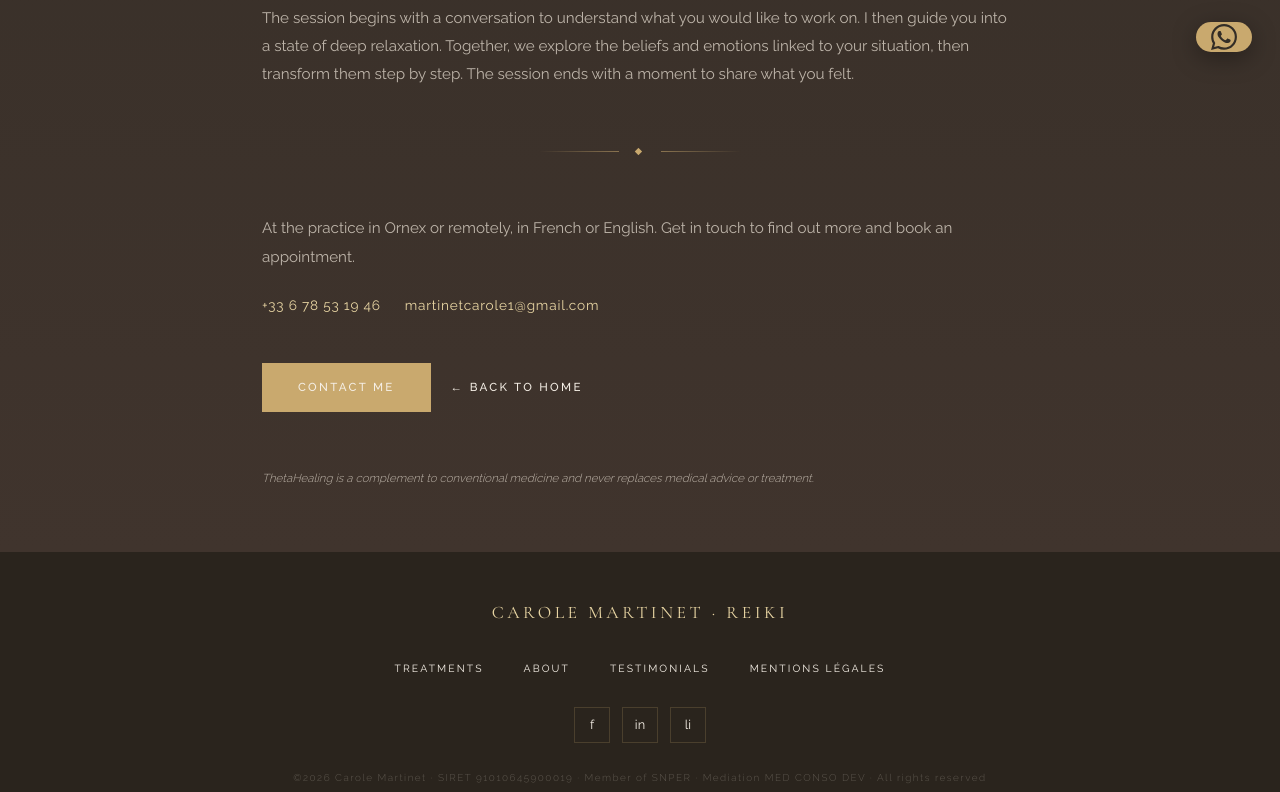
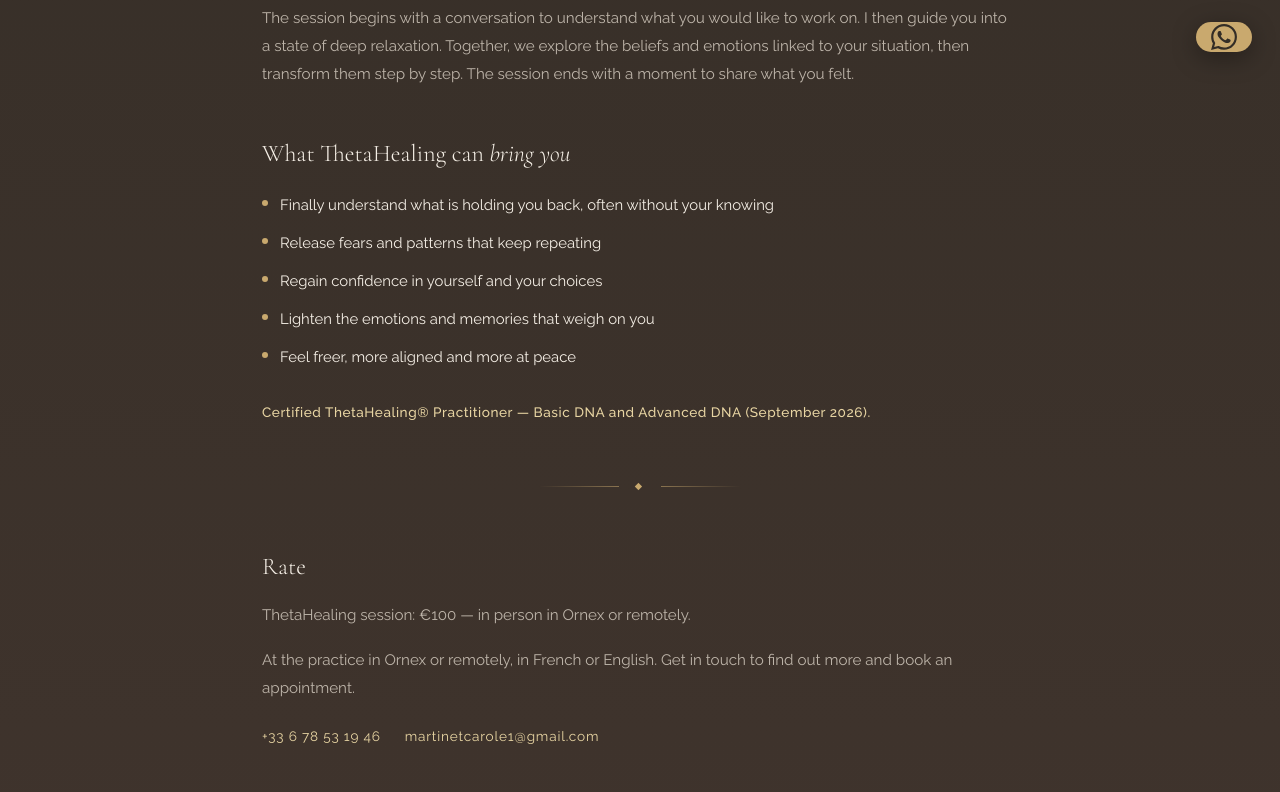
Before and after one commit to LucaMartinet7/Website_Carole, a React (Vite) app: page /thetahealing in a window 1280 px wide. Shown: the part 720-1512 px from the top of the page. Built offline with nearby package versions, Linux system fonts and the light colour scheme.

Commit message:
ThetaHealing : texte de la carte, bienfaits, tarif 100 €, praticienne certifiée

```diff
--- a/src/content/siteContent.en.ts
+++ b/src/content/siteContent.en.ts
@@ -40,7 +40,7 @@
     number: '02',
     title: 'ThetaHealing',
     description:
-      'A meditative method that takes you into a state of deep relaxation to identify and transform limiting beliefs, fears and emotional blocks. In person or remotely.',
+      'What if your blocks came from beliefs you have carried for years? In a state of deep relaxation, ThetaHealing helps you identify these limiting beliefs and transform them, so you can regain confidence, lightness and the freedom to move forward. In person or remotely.',
     href: '/thetahealing',
     cta: 'Learn more',
   },
@@ -371,9 +371,9 @@
     heading: 'Other training & personal development',
     items: [
       {
-        title: 'ThetaHealing',
-        date: 'Upcoming',
-        detail: 'Training in progress',
+        title: 'ThetaHealing® — Certified Practitioner (Basic DNA and Advanced DNA)',
+        date: 'September 2026',
+        detail: 'ThetaHealing® method developed by Vianna Stibal',
       },
       {
         title: 'Akashic Records training',
@@ -513,6 +513,17 @@
   what: 'Developed in the 1990s by Vianna Stibal, ThetaHealing draws on the “theta” state, a brainwave associated with deep relaxation, meditation and intuition. In this state, it becomes easier to reach the beliefs we carry, often since childhood or passed down through our family history, and to replace them with feelings that are truer and freer.',
   howTitle: 'How a *session* unfolds',
   how: 'The session begins with a conversation to understand what you would like to work on. I then guide you into a state of deep relaxation. Together, we explore the beliefs and emotions linked to your situation, then transform them step by step. The session ends with a moment to share what you felt.',
+  benefitsTitle: 'What ThetaHealing can *bring you*',
+  benefits: [
+    'Finally understand what is holding you back, often without your knowing',
+    'Release fears and patterns that keep repeating',
+    'Regain confidence in yourself and your choices',
+    'Lighten the emotions and memories that weigh on you',
+    'Feel freer, more aligned and more at peace',
+  ],
+  certification: 'Certified ThetaHealing® Practitioner — Basic DNA and Advanced DNA (September 2026).',
+  tarifTitle: 'Rate',
+  tarif: 'ThetaHealing session: €100 — in person in Ornex or remotely.',
   pratique:
     'At the practice in Ornex or remotely, in French or English. Get in touch to find out more and book an appointment.',
   avis: 'ThetaHealing is a complement to conventional medicine and never replaces medical advice or treatment.',
--- a/src/content/siteContent.ts
+++ b/src/content/siteContent.ts
@@ -40,7 +40,7 @@
     number: '02',
     title: 'ThetaHealing',
     description:
-      'Une méthode méditative qui vous amène dans un état de relaxation profonde pour identifier et transformer les croyances limitantes, les peurs et les blocages émotionnels. En présentiel ou à distance.',
+      'Et si vos blocages venaient de croyances ancrées en vous depuis longtemps ? En état de relaxation profonde, le ThetaHealing permet d’identifier ces croyances limitantes et de les transformer, pour retrouver confiance, légèreté et la liberté d’avancer. En présentiel ou à distance.',
     href: '/thetahealing',
     cta: 'En savoir plus',
   },
@@ -437,9 +437,9 @@
     heading: 'Autres formations & développement personnel',
     items: [
       {
-        title: 'ThetaHealing',
-        date: 'À venir',
-        detail: 'Formation en cours',
+        title: 'ThetaHealing® — Praticienne certifiée (ADN de base et ADN avancé)',
+        date: 'Septembre 2026',
+        detail: 'Méthode ThetaHealing® développée par Vianna Stibal',
       },
       {
         title: 'Formation Annales Akashiques',
@@ -650,6 +650,17 @@
   what: 'Développé dans les années 1990 par Vianna Stibal, le ThetaHealing s’appuie sur l’état « thêta », une onde cérébrale associée à la relaxation profonde, à la méditation et à l’intuition. Dans cet état, il devient plus facile d’accéder aux croyances inscrites en nous, souvent depuis l’enfance ou héritées de notre histoire familiale, et de les remplacer par des ressentis plus justes et plus libres.',
   howTitle: 'Comment se déroule une *séance*',
   how: 'La séance commence par un échange pour cerner ce que vous souhaitez travailler. Je vous guide ensuite dans un état de détente profonde. Ensemble, nous explorons les croyances et les émotions liées à votre situation, puis nous les transformons pas à pas. La séance se termine par un temps de partage sur ce que vous avez ressenti.',
+  benefitsTitle: 'Ce que le ThetaHealing peut vous *apporter*',
+  benefits: [
+    'Comprendre enfin ce qui vous bloque, souvent sans le savoir',
+    'Libérer les peurs et les schémas qui se répètent',
+    'Retrouver confiance en vous et en vos choix',
+    'Alléger les émotions et les mémoires qui pèsent',
+    'Vous sentir plus libre, plus aligné(e) et plus serein(e)',
+  ],
+  certification: 'Praticienne ThetaHealing® certifiée — ADN de base et ADN avancé (septembre 2026).',
+  tarifTitle: 'Tarif',
+  tarif: 'Séance de ThetaHealing : 100 € — en présentiel à Ornex ou à distance.',
   pratique:
     'En cabinet à Ornex ou à distance, en français ou en anglais. Contactez-moi pour en savoir plus et convenir d’un rendez-vous.',
   avis: 'Le ThetaHealing est un complément à la médecine traditionnelle et ne remplace en aucun cas un avis ou un traitement médical.',
--- a/src/pages/ThetaHealing.tsx
+++ b/src/pages/ThetaHealing.tsx
@@ -52,8 +52,33 @@
         </Reveal>
 
         <Reveal delayMs={200}>
+          <div className="mt-12">
+            <h3 className={h3}>
+              <Rich text={thetaPage.benefitsTitle} />
+            </h3>
+            <ul className="mt-5 flex flex-col gap-3">
+              {thetaPage.benefits.map((item) => (
+                <li key={item} className="flex items-start gap-3">
+                  <span className="mt-[0.5rem] h-[6px] w-[6px] shrink-0 rounded-full bg-[var(--gold)]" />
+                  <span className="text-[0.93rem] font-normal leading-[1.75] text-[var(--cream)]">
+                    {item}
+                  </span>
+                </li>
+              ))}
+            </ul>
+            <p className="mt-8 text-[0.85rem] font-medium tracking-[0.04em] text-[var(--gold2)]">
+              {thetaPage.certification}
+            </p>
+          </div>
+        </Reveal>
+
+        <Reveal delayMs={200}>
           <Divider className="mt-14" />
           <div className="mt-14">
+            <h3 className={h3}>
+              <Rich text={thetaPage.tarifTitle} />
+            </h3>
+            <p className={body}>{thetaPage.tarif}</p>
             <p className={body}>{thetaPage.pratique}</p>
             <div className="mt-6 flex flex-wrap gap-x-6 gap-y-3 text-[0.85rem] tracking-[0.06em] text-[var(--gold2)]">
               <a href={`tel:${contact.phone}`}>{contact.phoneDisplay}</a>
```
